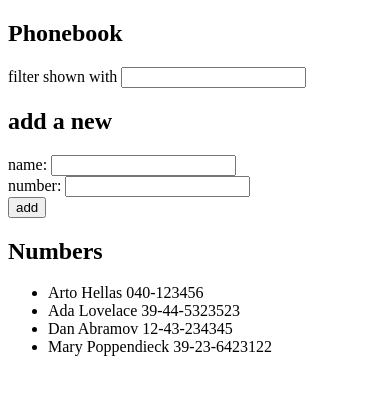
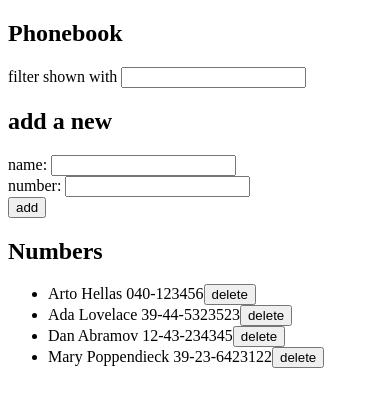
Before and after one commit to Aleksander-Bloch/fullstackopen, a React (Vite) app in the folder part2/phonebook/: page / in a window 390 px wide. Shown: the top 406 px of the page. Built offline with nearby package versions, Linux system fonts and the light colour scheme; data requests are answered from the project's data file.

Commit message:
Finish phonebook step9

```diff
--- a/part2/phonebook/src/App.jsx
+++ b/part2/phonebook/src/App.jsx
@@ -34,12 +34,26 @@ const App = () => {
       number: newNumber,
     };
 
-    personsService.create(newPerson).then(createdId => {
-      newPerson.id = createdId;
-      setPersons(persons.concat(newPerson));
-      setNewName('');
-      setNewNumber('');
-    });
+    personsService
+      .create(newPerson)
+      .then(createdId => {
+        newPerson.id = createdId;
+        setPersons(persons.concat(newPerson));
+        setNewName('');
+        setNewNumber('');
+      })
+      .catch(error => console.log(error));
+  };
+
+  const handleDeletePerson = deletedPerson => {
+    if (!window.confirm(`Delete ${deletedPerson.name}?`)) return;
+
+    personsService
+      .remove(deletedPerson.id)
+      .then(() => {
+        setPersons(persons.filter(person => person.id !== deletedPerson.id));
+      })
+      .catch(error => console.log(error));
   };
 
   const lowerCaseNameFilter = nameFilter.toLowerCase();
@@ -67,7 +81,7 @@ const App = () => {
         onNumberChange={handleNumberChange}
       />
       <h2>Numbers</h2>
-      <Persons persons={filteredPersons} />
+      <Persons persons={filteredPersons} onDeletePerson={handleDeletePerson} />
     </div>
   );
 };
--- a/part2/phonebook/src/components/Persons.jsx
+++ b/part2/phonebook/src/components/Persons.jsx
@@ -1,9 +1,10 @@
-const Persons = ({ persons }) => {
+const Persons = ({ persons, onDeletePerson }) => {
   return (
     <ul>
-      {persons.map((person) => (
+      {persons.map(person => (
         <li key={person.name}>
           {person.name} {person.number}
+          <button onClick={() => onDeletePerson(person)}>delete</button>
         </li>
       ))}
     </ul>
--- a/part2/phonebook/src/services/persons.js
+++ b/part2/phonebook/src/services/persons.js
@@ -7,4 +7,6 @@ const getAll = () => axios.get(baseUrl).then(response => response.data);
 const create = newPerson =>
   axios.post(baseUrl, newPerson).then(response => response.data.id);
 
-export default { getAll, create };
+const remove = personId => axios.delete(`${baseUrl}/${personId}`);
+
+export default { getAll, create, remove };
```
